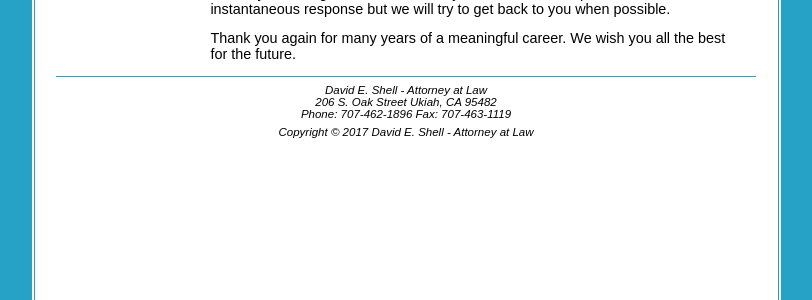
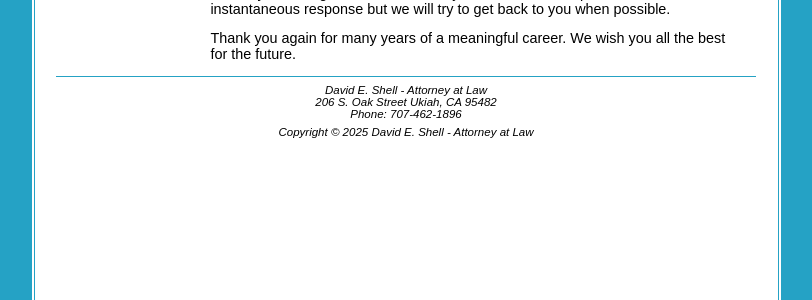
Before and after one commit to benshell/ukiahlawyer.com, a Jekyll site: the page built from index.html, in a window 1280 px wide. Shown: the part 420-720 px from the top of the page, without its empty margins (234-1046 px from the left). Built offline with Jekyll 4.4.1, drawn with Linux system fonts in a browser that asks for light colours.

Commit message:
Update default.html

```diff
--- a/_layouts/default.html
+++ b/_layouts/default.html
@@ -48,10 +48,9 @@
 <span itemprop="postalCode">95482</span>
 </div>
 Phone: <span itemprop="telephone">707-462-1896</span>
-Fax: <span itemprop="telephone">707-463-1119</span>
 </div>
 
- <p>Copyright &copy 2017 David E. Shell - Attorney at Law</p>
+ <p>Copyright &copy 2025 David E. Shell - Attorney at Law</p>
 </div>
 <br clear="all" /><!-- without this little <br /> NS6 and IE5PC do not stretch the frame div down to encopass the content DIVs -->
 </div>
```
